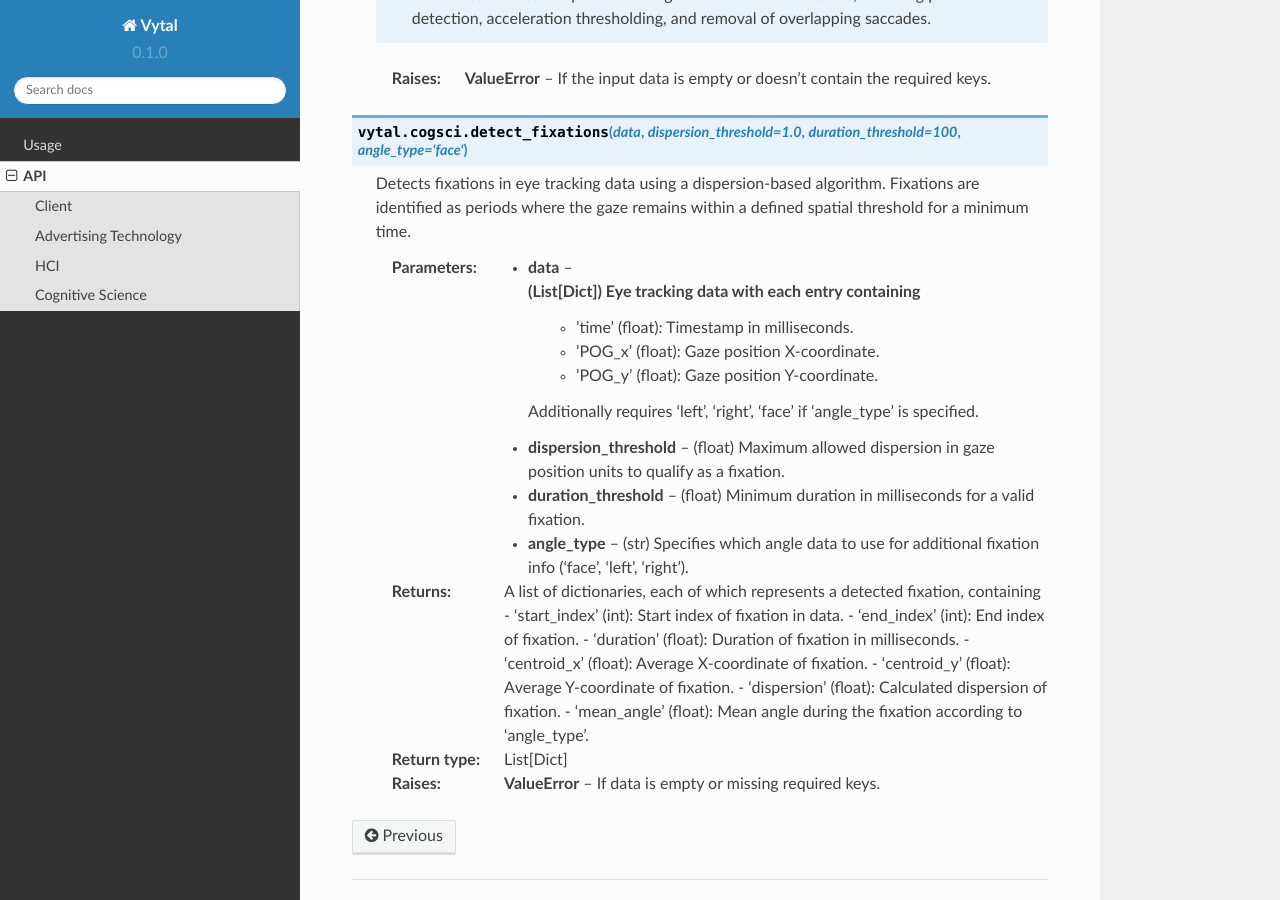
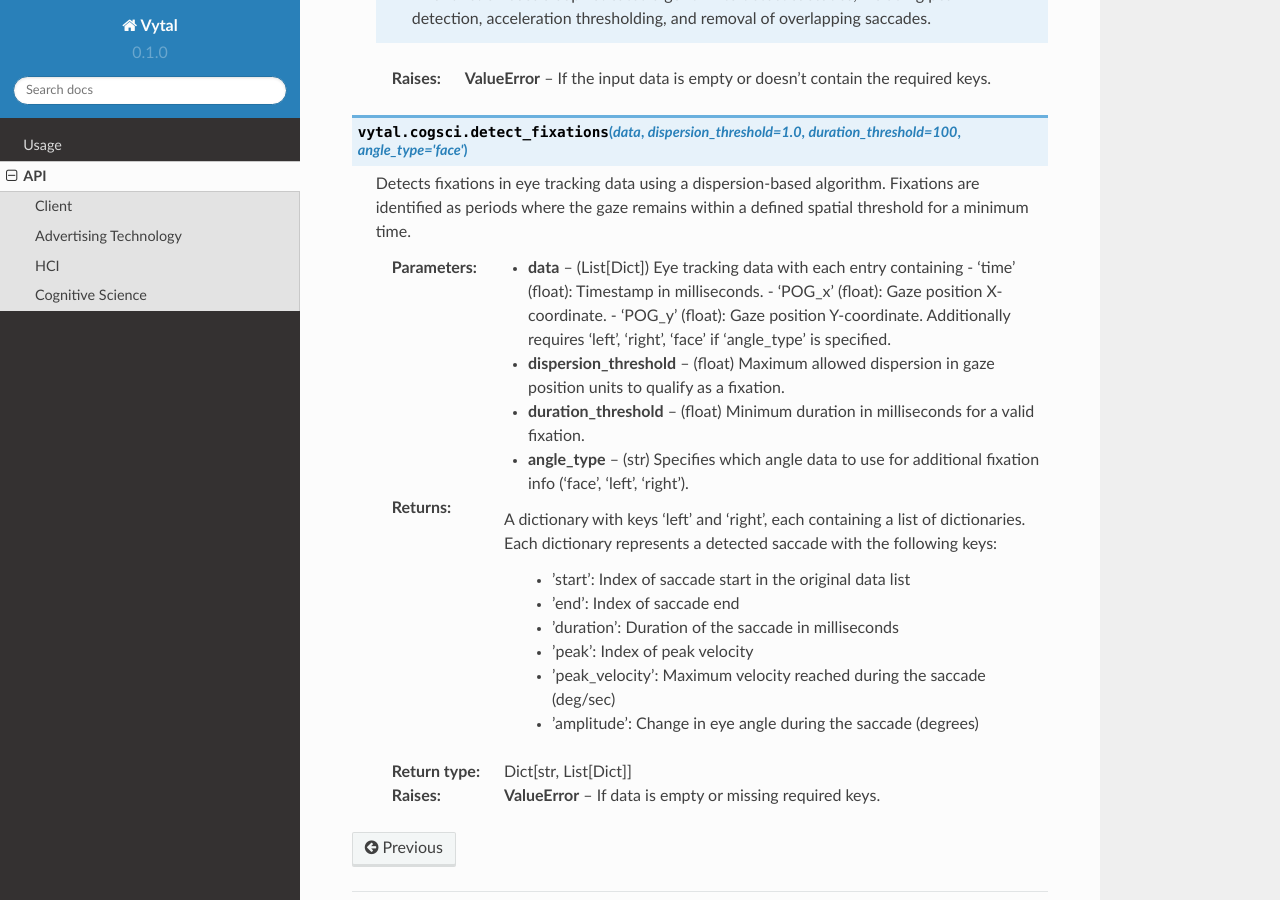
Before and after one commit to anantk2006/vytal, a Sphinx documentation site: the page built from docs/source/api.rst, in a window 1280 px wide and 900 px high, scrolled down 11691 px. Built offline with Sphinx 7.4.7 and the Read the Docs theme 2.0.0, drawn with Linux system fonts in a browser that asks for light colours.

Commit message:
Update api.rst

```diff
--- a/docs/source/api.rst
+++ b/docs/source/api.rst
@@ -520,23 +520,22 @@
    Detects fixations in eye tracking data using a dispersion-based algorithm. Fixations are identified as periods where the gaze remains within a defined spatial threshold for a minimum time.
 
    :param data: (List[Dict]) Eye tracking data with each entry containing
-            - 'time' (float): Timestamp in milliseconds.
-            - 'POG_x' (float): Gaze position X-coordinate.
-            - 'POG_y' (float): Gaze position Y-coordinate.
+      - 'time' (float): Timestamp in milliseconds.
+      - 'POG_x' (float): Gaze position X-coordinate.
+      - 'POG_y' (float): Gaze position Y-coordinate.
       Additionally requires 'left', 'right', 'face' if 'angle_type' is specified.
    :param dispersion_threshold: (float) Maximum allowed dispersion in gaze position units to qualify as a fixation.
    :param duration_threshold: (float) Minimum duration in milliseconds for a valid fixation.
    :param angle_type: (str) Specifies which angle data to use for additional fixation info ('face', 'left', 'right').
 
-   :return: A list of dictionaries, each of which represents a detected fixation, containing
-         - 'start_index' (int): Start index of fixation in data.
-         - 'end_index' (int): End index of fixation.
-         - 'duration' (float): Duration of fixation in milliseconds.
-         - 'centroid_x' (float): Average X-coordinate of fixation.
-         - 'centroid_y' (float): Average Y-coordinate of fixation.
-         - 'dispersion' (float): Calculated dispersion of fixation.
-         - 'mean_angle' (float): Mean angle during the fixation according to 'angle_type'.
-
-   :rtype: List[Dict]
+   :return: A dictionary with keys 'left' and 'right', each containing a list of
+        dictionaries. Each dictionary represents a detected saccade with the following keys:
+            - 'start': Index of saccade start in the original data list
+            - 'end': Index of saccade end
+            - 'duration': Duration of the saccade in milliseconds
+            - 'peak': Index of peak velocity
+            - 'peak_velocity': Maximum velocity reached during the saccade (deg/sec)
+            - 'amplitude': Change in eye angle during the saccade (degrees)
+   :rtype: Dict[str, List[Dict]]
 
    :raises ValueError: If data is empty or missing required keys.
```
